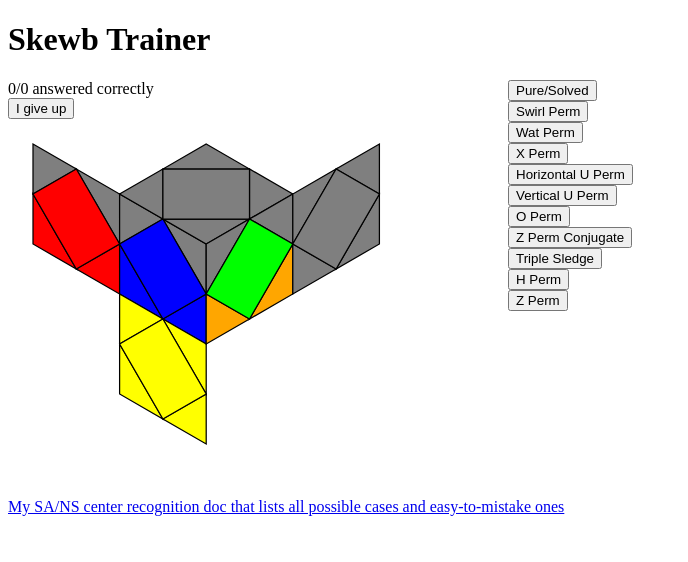
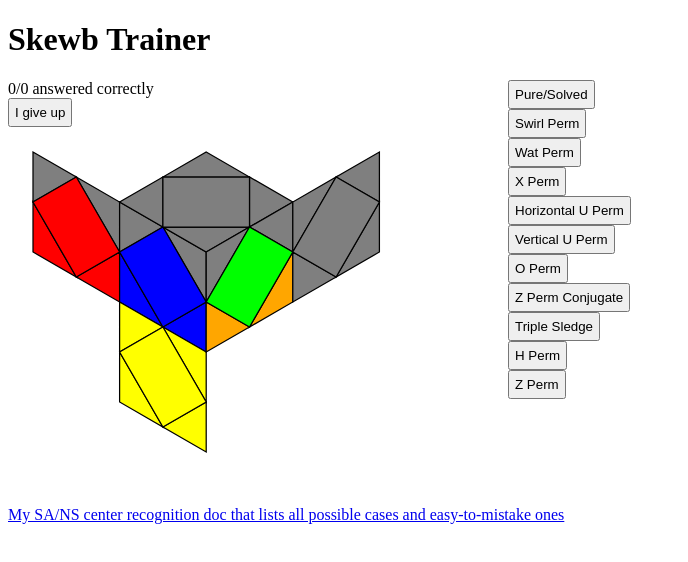
Before and after one commit to edogaki/skewb-trainer, a React (Vite) app: page / in a window 1280 px wide. Shown: the top 562 px of the page, without its empty margins (0-688 px from the left). Built offline with nearby package versions, Linux system fonts and the light colour scheme.

Commit message:
Make buttons a little bigger

```diff
--- a/src/Skewb.css
+++ b/src/Skewb.css
@@ -15,6 +15,10 @@
     padding: 0;
 }
 
+button {
+    padding: 5px;
+}
+
 button.error {
     color: red;
 }
```
